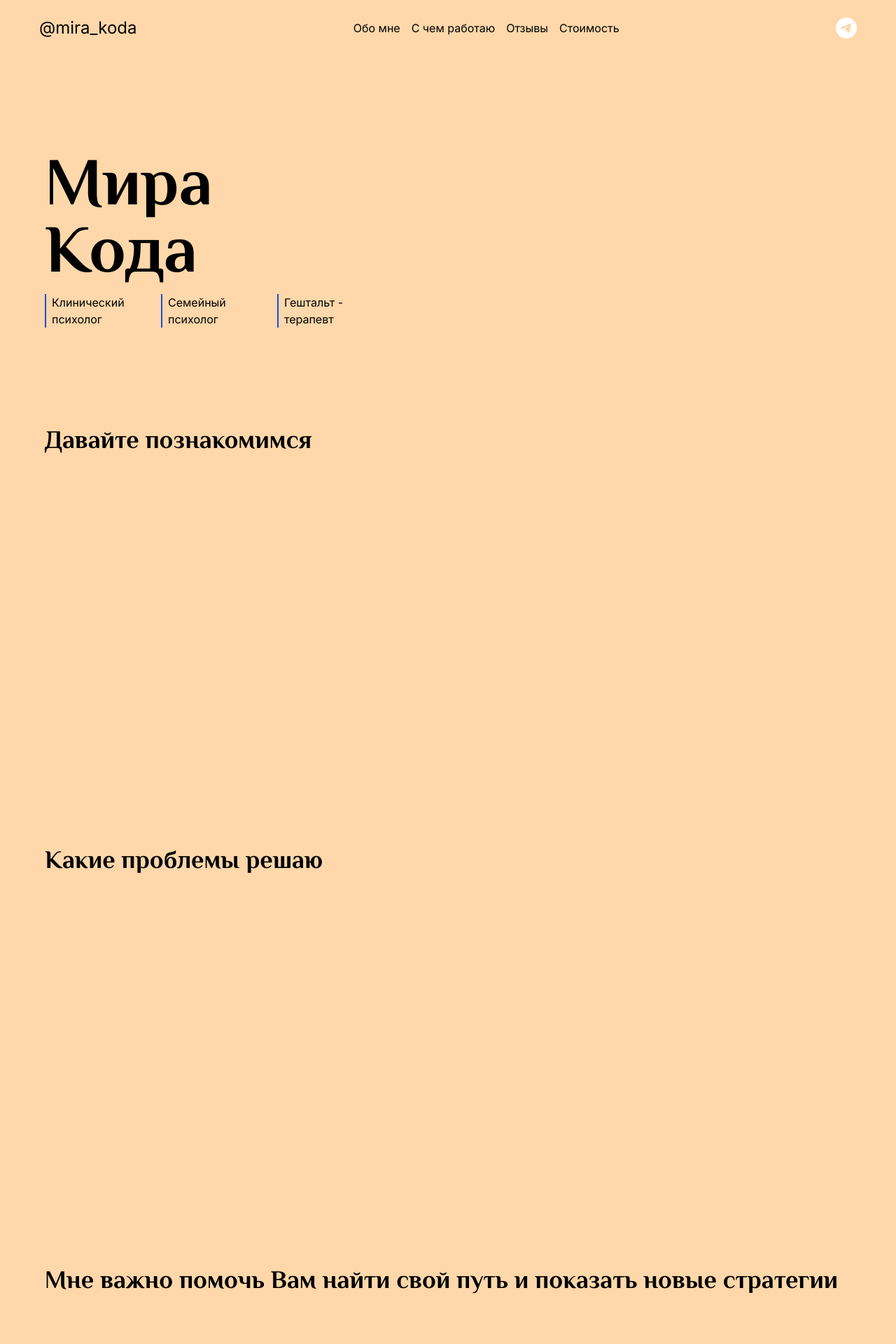
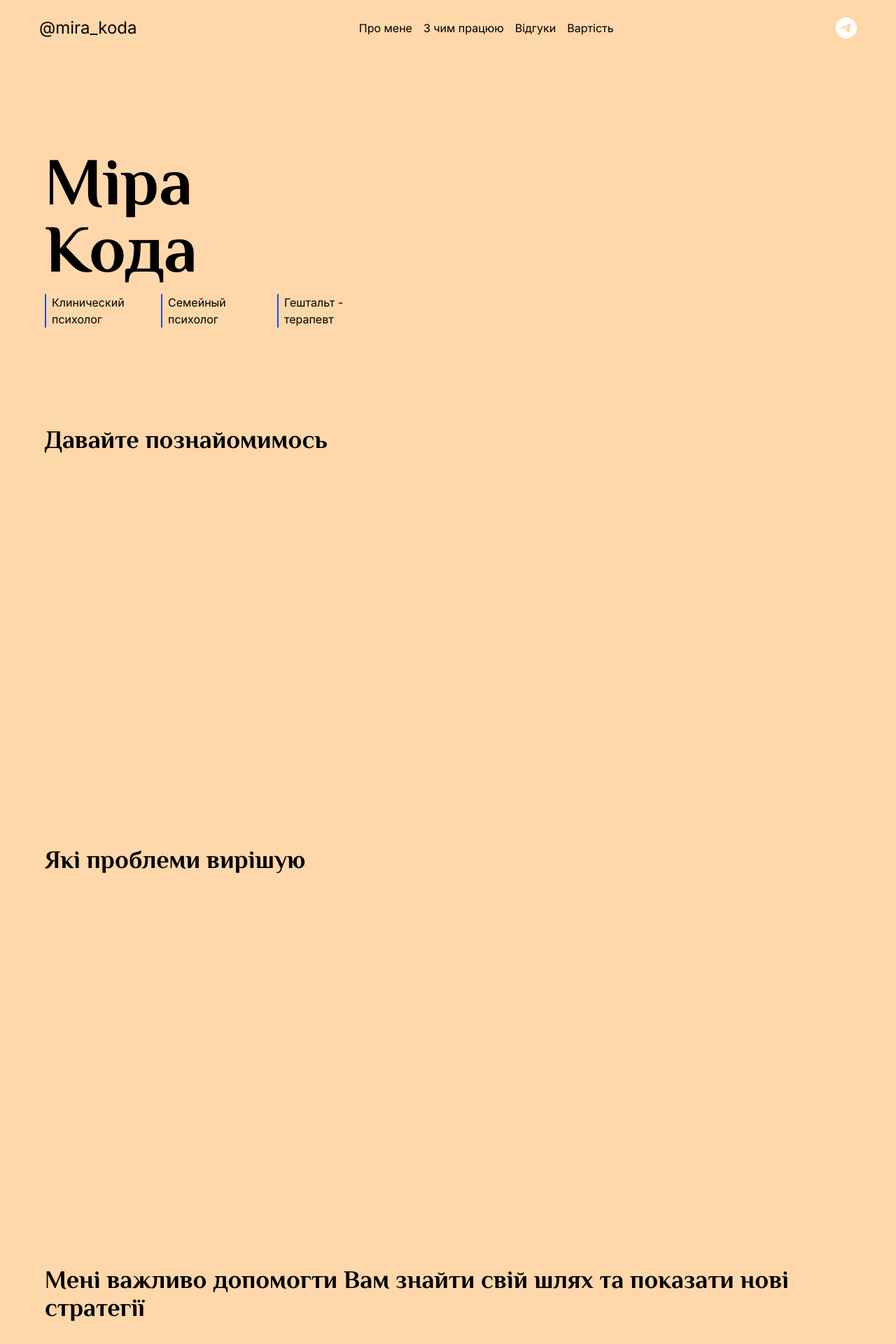
Before and after one commit to alex-demchenko/mira-psychologist, a Next.js app: page / in a window 1280 px wide. Shown: the top 1920 px of the page at 70% size. Built offline with nearby package versions, Linux system fonts and the light colour scheme.

Commit message:
translate

```diff
--- a/src/app/page.tsx
+++ b/src/app/page.tsx
@@ -6,7 +6,7 @@ export default function Home() {
     <main className="mx-auto px-6 max-w-[1200px]">
       <section className="py-4">
         <div className={cn("mt-[140px] mb-4 text-8xl", headerFont.className)}>
-          <p>Мира</p>
+          <p>Міра</p>
           <p>Кода</p>
         </div>
 
@@ -25,37 +25,37 @@ export default function Home() {
 
       <section id="about" className="py-6 h-[600px]">
         <h2 className={cn("text-4xl", headerFont.className)}>
-          Давайте познакомимся
+          Давайте познайомимось
         </h2>
       </section>
 
       <section id="problems" className="py-6 h-[600px]">
         <h2 className={cn("text-4xl", headerFont.className)}>
-          Какие проблемы решаю
+          Які проблеми вирішую
         </h2>
       </section>
 
       <section className="py-6 h-[600px]">
         <h2 className={cn("text-4xl", headerFont.className)}>
-          Мне важно помочь Вам найти свой путь и показать новые стратегии
+          Мені важливо допомогти Вам знайти свій шлях та показати нові стратегії
         </h2>
       </section>
 
       <section className="py-6 h-[600px]">
         <h2 className={cn("text-4xl", headerFont.className)}>
-          Важно не просто любить свое дело, а быть в этом профессионалом
+          Важливо не просто любити свою справу, а бути у цьому професіоналом
         </h2>
       </section>
 
       <section id="reviews" className="py-6 h-[600px]">
         <h2 className={cn("text-4xl", headerFont.className)}>
-          Ваша обратная связь и искренние эмоции{" "}
+          Ваш зворотний зв'язок та щирі емоції
         </h2>
       </section>
 
       <section id="price" className="py-6 h-[600px]">
         <h2 className={cn("text-4xl", headerFont.className)}>
-          Записаться на консультацию
+          Записатися на консультацію
         </h2>
       </section>
     </main>
--- a/src/components/HeaderItems.tsx
+++ b/src/components/HeaderItems.tsx
@@ -4,10 +4,10 @@ export default function HeaderItems() {
   return (
     <>
       <div className="flex flex-col md:flex-row gap-4">
-        <Link href="#about">Обо мне</Link>
-        <Link href="#problems">С чем работаю</Link>
-        <Link href="#reviews">Отзывы</Link>
-        <Link href="#price">Стоимость</Link>
+        <Link href="#about">Про мене</Link>
+        <Link href="#problems">З чим працюю</Link>
+        <Link href="#reviews">Відгуки</Link>
+        <Link href="#price">Вартість</Link>
       </div>
 
       <div>
--- a/src/components/HeaderMobile.tsx
+++ b/src/components/HeaderMobile.tsx
@@ -26,7 +26,7 @@ export default function HeaderMobile(props: Props) {
       {open && (
         <div className="relative">
           <div
-            className="px-4 py-4 absolute -left-4 -right-4 bg-orange-500"
+            className="px-4 py-4 absolute -left-4 -right-4 bg-orange-500 shadow-lg"
             onClick={() => setOpen(false)}
           >
             <HeaderItems />
```
